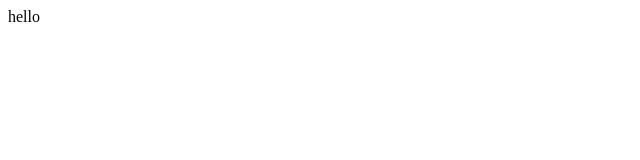
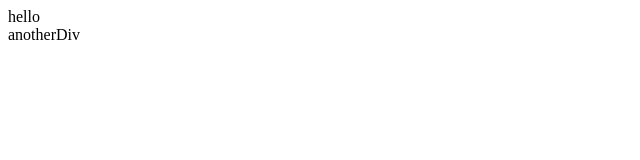
Before and after one commit to srinath59/gitTutorial, a plain HTML site: page index.html in a window 1280 px wide. Shown: the full height of the page, 0-640 px from the left. Drawn offline with Linux system fonts and the light colour scheme.

Commit message:
latest changes

```diff
--- a/index.html
+++ b/index.html
@@ -1 +1,2 @@
 <div>hello</div>
+<div>anotherDiv</div>
```
Also changed, not shown: readme.txt.
